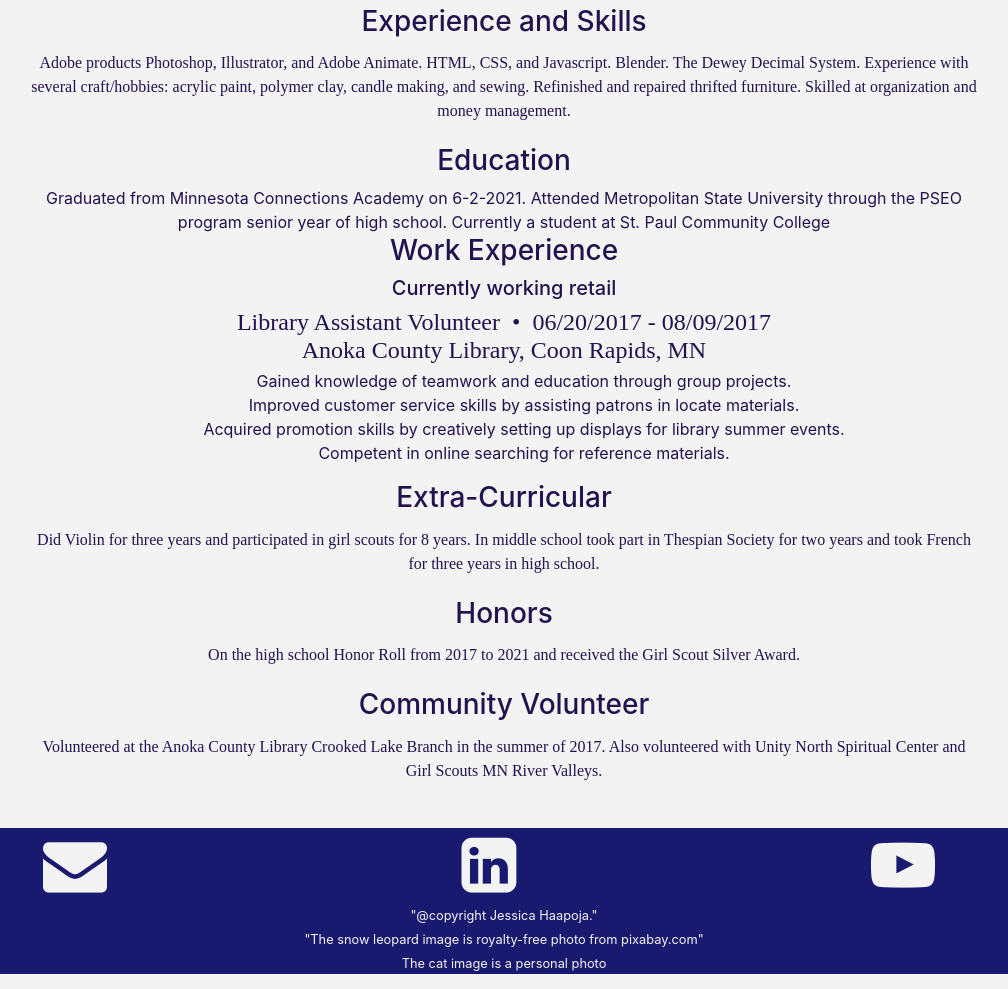
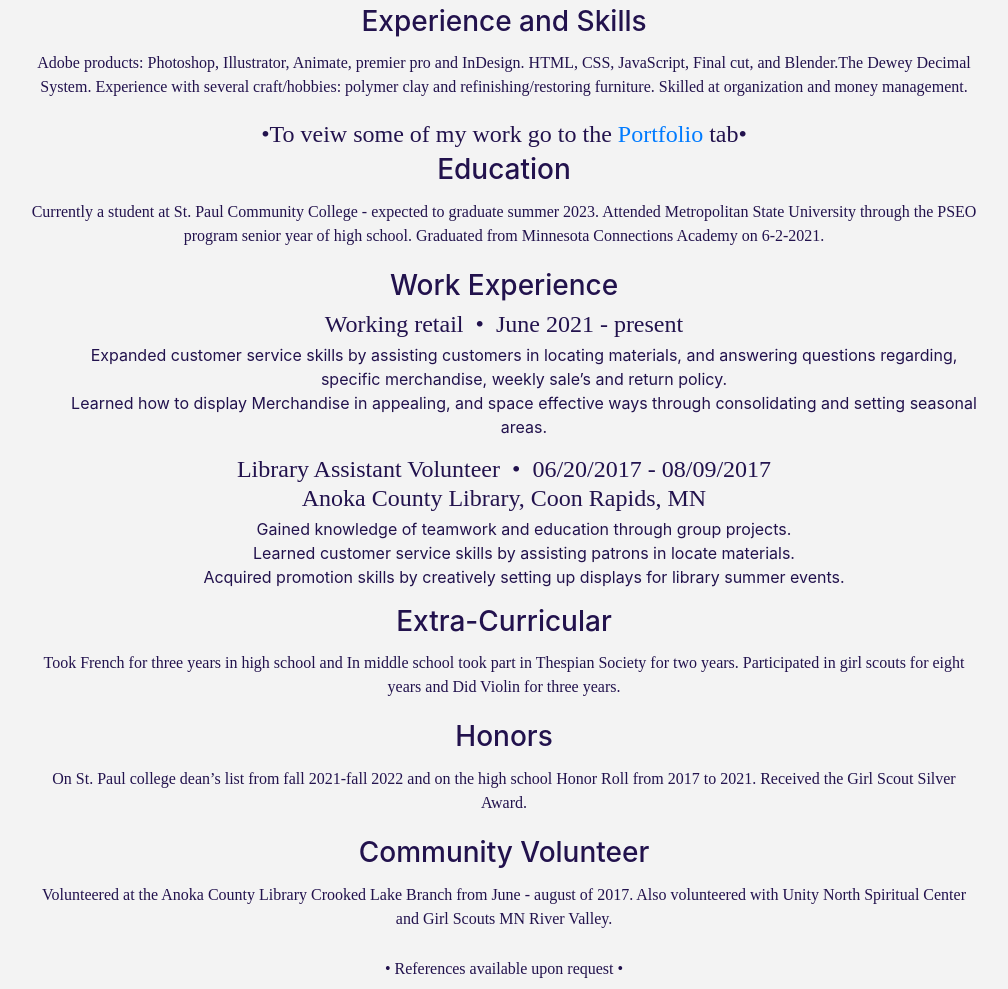
Before and after one commit to Jessica-Haapoja/Portfolio, a plain HTML site: page resume.html in a window 1280 px wide. Shown: the part 356-1345 px from the top of the page, without its empty margins (136-1144 px from the left). Drawn offline with nearby package versions, Linux system fonts and the light colour scheme.

Commit message:
Add files via upload

```diff
--- a/resume.html
+++ b/resume.html
@@ -27,27 +27,31 @@
 			<h2>Lives in Minnesota</h2>
 			<h2>Email: jl.haapoja@gmail.com</h2>
 			<h3>Experience and Skills</h3>
-			<p>Adobe products Photoshop, Illustrator, and Adobe Animate. HTML, CSS, and Javascript. Blender. The Dewey Decimal System. Experience with several craft/hobbies: acrylic paint, polymer clay, candle making, and sewing. Refinished and repaired thrifted furniture. Skilled at organization and money management.</p>
+			<p>Adobe products: Photoshop, Illustrator, Animate, premier pro and InDesign. HTML, CSS, JavaScript, Final cut, and Blender.The Dewey Decimal System. Experience with several craft/hobbies: polymer clay and refinishing/restoring furniture. Skilled at organization and money management.</p>
+			<h4>&bull;To veiw some of my work go to the <a href="portfolio.html">Portfolio</a> tab&bull;</h4>
 			<h3>Education</h3>
-			Graduated from Minnesota Connections Academy on 6-2-2021.
-			Attended Metropolitan State University through the PSEO program senior year of high school.
-			Currently a student at St. Paul Community College
+			<p>Currently a student at St. Paul Community College - expected to graduate summer 2023. Attended Metropolitan State University through the PSEO program senior year of high school. Graduated from Minnesota Connections Academy on 6-2-2021.</p>
 			<h3>Work Experience</h3>
-			<h5>Currently working retail</h5>
+			<h4>Working retail &nbsp;&bull;&nbsp; June 2021 - present</h4>
+			<ul class="no-bullets">
+				<li>Expanded customer service skills by assisting customers in locating materials, and answering questions regarding, specific merchandise, weekly sale’s and return policy.</li>
+				<li>Learned how to display Merchandise in appealing, and space effective ways through consolidating and setting seasonal areas.</li>
+			</ul>
 			<h4>Library Assistant Volunteer &nbsp;&bull;&nbsp; 06/20/2017 - 08/09/2017 <br> Anoka County Library, Coon Rapids, MN</h4>
 			<ul class="no-bullets">
 				<li>Gained knowledge of teamwork and education through group projects.</li>
-				<li>Improved customer service skills by assisting patrons in locate materials.</li>
+				<li>Learned customer service skills by assisting patrons in locate materials.</li>
 				<li>Acquired promotion skills by creatively setting up displays for library summer events.</li>
-				<li>Competent in online searching for reference materials.</li>
 			</ul>
 			<h3>Extra-Curricular</h3>
-			<p>Did Violin for three years and participated in girl scouts for 8 years. In middle school took part in Thespian Society for two years and took French for three years in high school.</p>
+			<p>Took French for three years in high school and In middle school took part in Thespian Society for two years. Participated in girl scouts for eight years and Did Violin for three years.</p>
 			<h3>Honors</h3>
-			<p>On the high school Honor Roll from 2017 to 2021 and received the Girl Scout Silver Award.</p>
+			<p>On St. Paul college dean’s list from fall 2021-fall 2022 and on the high school Honor Roll from 2017 to 2021. Received the Girl Scout Silver Award.</p>
 			<h3>Community Volunteer</h3>
-			<p>Volunteered at the Anoka County Library Crooked Lake Branch in the summer of 2017. Also volunteered with Unity North Spiritual Center and Girl Scouts MN River Valleys.</p>
+			<p>Volunteered at the Anoka County Library Crooked Lake Branch from June - august of 2017. Also volunteered with Unity North Spiritual Center and Girl Scouts MN River Valley.</p>
+			<p>&bull;&nbsp;References available upon request&nbsp;&bull;</p>
 		</main>
+		<!--Footer and script links-->
 		<footer>
 			<div class="container-fluid">
 				<div class="row icons">
```
Also changed, not shown: 1 other file.
